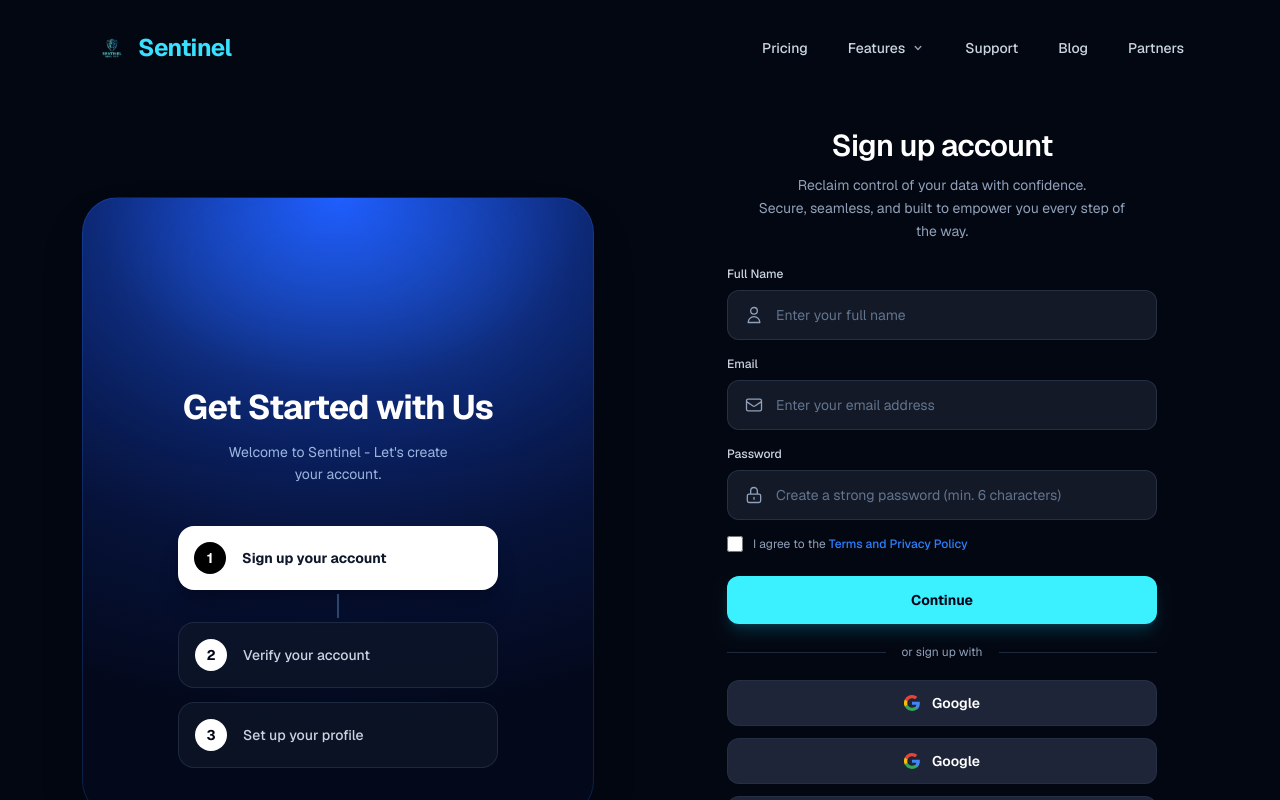
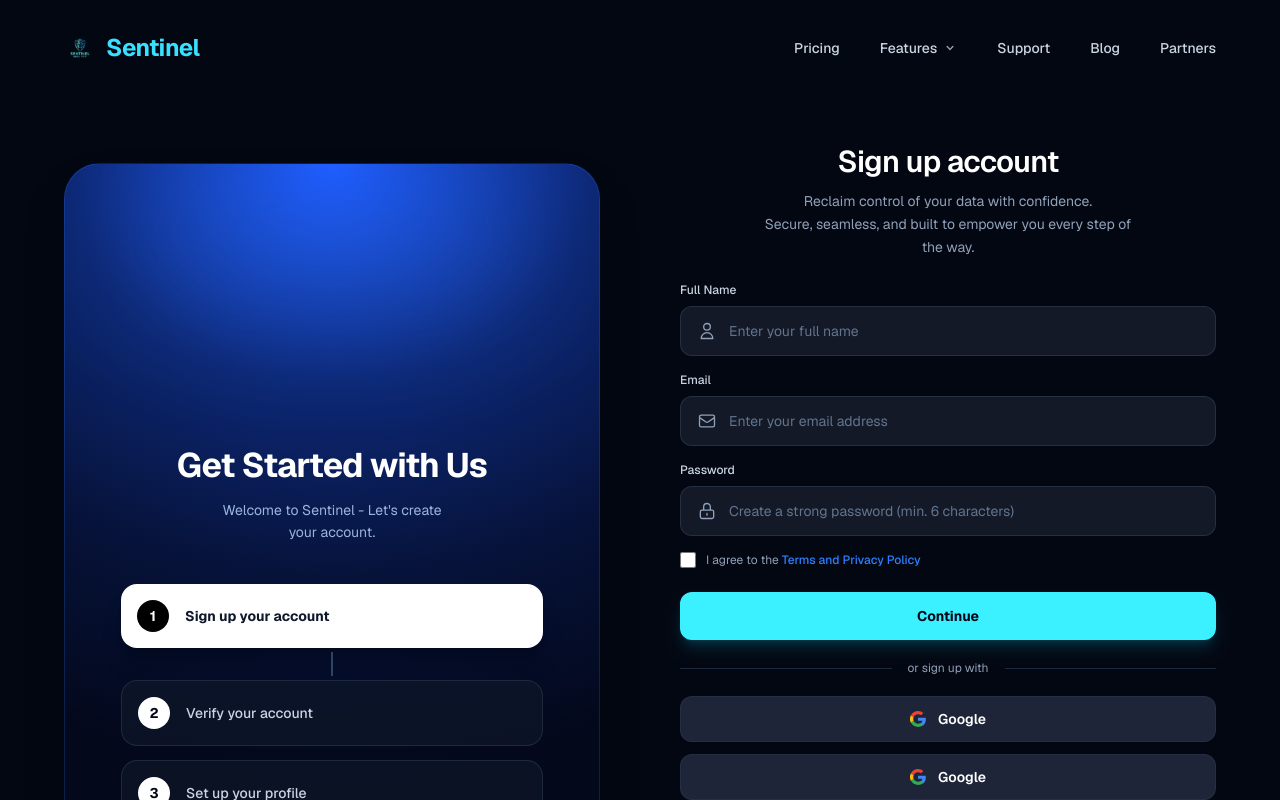
Before and after one commit to Sentinal-Security/web, a Next.js app: page /register in a window 1280 px wide. Shown: the top 800 px of the page. Built offline with nearby package versions, Linux system fonts and the light colour scheme; no server answers.

Commit message:
[SS-68] Expand registration and login layout dynamically across widescreen viewports

```diff
--- a/app/login/page.tsx
+++ b/app/login/page.tsx
@@ -111,7 +111,7 @@ export default function LoginPage() {
       />
 
       {/* Top Navigation Bar */}
-      <header className="w-full max-w-6xl mx-auto px-4 sm:px-8 pt-8 pb-6 flex items-center justify-between relative z-10">
+      <header className="w-full max-w-[1600px] mx-auto px-6 sm:px-10 lg:px-16 pt-8 pb-6 flex items-center justify-between relative z-10">
         <Link
           href="/"
           className="text-2xl font-bold tracking-tight text-[#38e1ff] hover:opacity-90 transition-opacity flex items-center gap-2.5"
@@ -153,12 +153,12 @@ export default function LoginPage() {
       </header>
 
       {/* Main Login Content Area */}
-      <main className="flex-1 flex items-center justify-center px-4 sm:px-6 lg:px-8 py-8 sm:py-14 relative z-10">
-        <div className="max-w-6xl w-full mx-auto grid grid-cols-1 lg:grid-cols-12 gap-8 lg:gap-12 items-center">
+      <main className="flex-1 flex items-center justify-center w-full px-6 sm:px-10 lg:px-16 py-8 sm:py-14 relative z-10">
+        <div className="max-w-[1600px] w-full mx-auto grid grid-cols-1 lg:grid-cols-12 gap-10 lg:gap-14 xl:gap-20 items-center">
 
           {/* Left Column: Headline */}
           <div className="lg:col-span-6 flex flex-col justify-center">
-            <h1 className="text-3xl sm:text-4xl lg:text-[42px] font-bold text-white tracking-tight leading-[1.2] max-w-lg">
+            <h1 className="text-3xl sm:text-4xl lg:text-5xl xl:text-[54px] font-bold text-white tracking-tight leading-[1.18] max-w-xl xl:max-w-2xl">
               Experience Seamless
               <br />
               Centralized Identity Governance,
@@ -171,7 +171,7 @@ export default function LoginPage() {
 
           {/* Right Column: Glassmorphic Login Card */}
           <div className="lg:col-span-6 flex justify-center lg:justify-end">
-            <div className="w-full max-w-[460px] rounded-[32px] sm:rounded-[36px] bg-[#0c1424]/85 border border-white/15 shadow-2xl backdrop-blur-xl p-7 sm:p-9 md:p-10">
+            <div className="w-full max-w-xl xl:max-w-2xl rounded-[32px] sm:rounded-[36px] bg-[#0c1424]/85 border border-white/15 shadow-2xl backdrop-blur-xl p-8 sm:p-10 md:p-12">
 
               {/* Top Shield Emblem */}
               <div className="flex justify-center mb-3">
@@ -460,7 +460,7 @@ export default function LoginPage() {
       </main>
 
       {/* Footer */}
-      <footer className="w-full max-w-6xl mx-auto px-4 sm:px-8 pt-16 pb-10 border-t border-slate-800/60 mt-12 relative z-10">
+      <footer className="w-full max-w-[1600px] mx-auto px-6 sm:px-10 lg:px-16 pt-16 pb-10 border-t border-slate-800/60 mt-12 relative z-10">
         {/* Footer Navigation Columns */}
         <div className="grid grid-cols-2 md:grid-cols-4 gap-8 mb-12">
           {/* Solutions */}
--- a/app/register/page.tsx
+++ b/app/register/page.tsx
@@ -61,7 +61,7 @@ export default function RegisterPage() {
   return (
     <div className="min-h-screen bg-[#030712] text-white flex flex-col justify-between selection:bg-cyan-400 selection:text-black font-sans antialiased">
       {/* Top Navigation Bar */}
-      <header className="w-full max-w-6xl mx-auto px-4 sm:px-8 pt-8 pb-6 flex items-center justify-between">
+      <header className="w-full max-w-[1600px] mx-auto px-6 sm:px-10 lg:px-16 pt-8 pb-6 flex items-center justify-between">
         <Link
           href="/"
           className="text-2xl font-bold tracking-tight text-[#38e1ff] hover:opacity-90 transition-opacity flex items-center gap-2.5"
@@ -103,13 +103,13 @@ export default function RegisterPage() {
       </header>
 
       {/* Main Registration Content */}
-      <main className="flex-1 flex items-center justify-center px-4 sm:px-6 lg:px-8 py-6 sm:py-10">
-        <div className="max-w-6xl w-full mx-auto grid grid-cols-1 lg:grid-cols-12 gap-8 lg:gap-14 items-center">
+      <main className="flex-1 flex items-center justify-center w-full px-6 sm:px-10 lg:px-16 py-8 sm:py-14">
+        <div className="w-full max-w-[1600px] mx-auto grid grid-cols-1 lg:grid-cols-12 gap-10 lg:gap-14 xl:gap-20 items-center">
 
           {/* Left Column: Glowing Blue Hero Card with Stepper */}
-          <div className="lg:col-span-6 w-full max-w-lg mx-auto">
+          <div className="lg:col-span-6 w-full flex justify-center">
             <div
-              className="relative rounded-[36px] px-8 sm:px-12 pt-28 sm:pt-36 pb-12 overflow-hidden border border-blue-500/20 shadow-2xl flex flex-col justify-end min-h-[580px] lg:min-h-[620px]"
+              className="relative w-full max-w-xl xl:max-w-2xl 2xl:max-w-3xl rounded-[36px] px-8 sm:px-14 pt-24 sm:pt-32 pb-14 overflow-hidden border border-blue-500/20 shadow-2xl flex flex-col justify-end min-h-[580px] lg:min-h-[660px] xl:min-h-[720px]"
               style={{
                 background:
                   "radial-gradient(135% 85% at 50% 0%, #1e5bff 0%, #0d2875 36%, #061239 68%, #03081a 100%)",
@@ -131,7 +131,7 @@ export default function RegisterPage() {
               </div>
 
               {/* Vertical Stepper Container */}
-              <div className="w-full max-w-[320px] mx-auto flex flex-col items-center relative z-10">
+              <div className="w-full max-w-md xl:max-w-lg mx-auto flex flex-col items-center relative z-10">
                 {/* Step 1 Pill (Active) */}
                 <div className="w-full rounded-2xl p-3.5 sm:p-4 flex items-center bg-white text-slate-900 shadow-xl shadow-black/20">
                   <div className="w-8 h-8 rounded-full flex items-center justify-center font-bold text-sm shrink-0 mr-4 bg-black text-white">
@@ -172,7 +172,7 @@ export default function RegisterPage() {
           </div>
 
           {/* Right Column: Sign Up Account Form Area */}
-          <div className="lg:col-span-6 w-full max-w-[430px] mx-auto flex flex-col justify-center">
+          <div className="lg:col-span-6 w-full max-w-xl xl:max-w-2xl mx-auto flex flex-col justify-center">
 
             {/* Header Titles */}
             <div className="text-center mb-6">
@@ -390,7 +390,7 @@ export default function RegisterPage() {
         </main>
 
       {/* Footer (Matches registerpage.png reference UI) */}
-      <footer className="w-full max-w-6xl mx-auto px-4 sm:px-8 pt-16 pb-10 border-t border-slate-800/60 mt-12">
+      <footer className="w-full max-w-[1600px] mx-auto px-6 sm:px-10 lg:px-16 pt-16 pb-10 border-t border-slate-800/60 mt-12">
         {/* Footer Navigation Columns */}
         <div className="grid grid-cols-2 md:grid-cols-4 gap-8 mb-12">
           {/* Solutions */}
```
